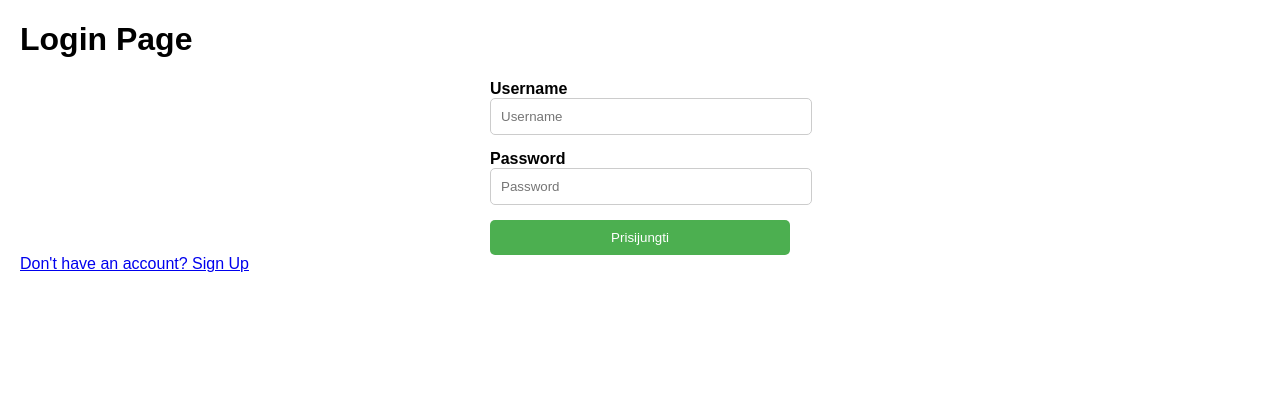
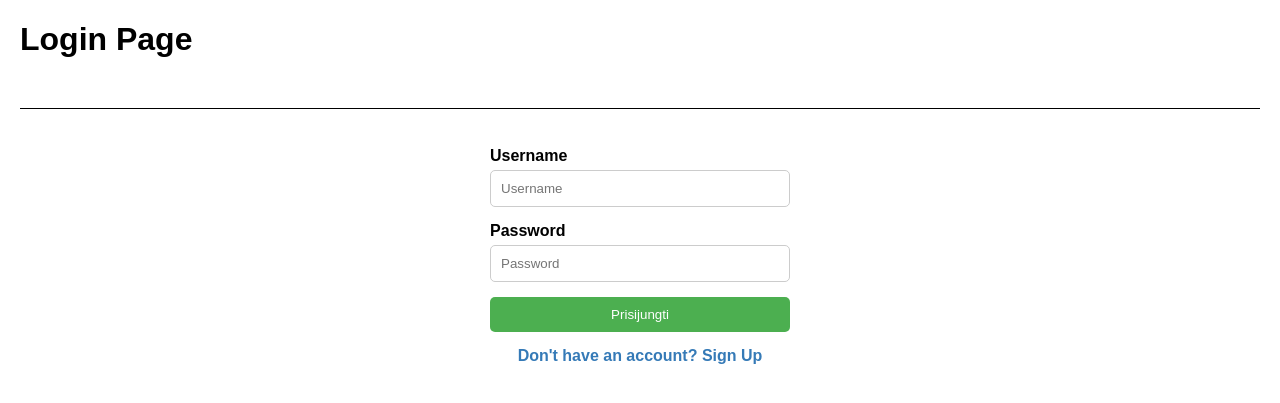
Before and after one commit to KamilesVersion/SWOD, a Flask app: page /login in a window 1280 px wide. Shown: the top 403 px of the page. Run offline with Flask 3, Linux system fonts and the light colour scheme.

Commit message:
Fixed login GUI

```diff
--- a/SWOD/SWOD/templates/login.html
+++ b/SWOD/SWOD/templates/login.html
@@ -1,4 +1,4 @@
-<!DOCTYPE html>
+<!--<!DOCTYPE html>
 <html lang="en">
 
 <head>
@@ -43,6 +43,8 @@
             border: none;
             border-radius: 5px;
             cursor: pointer;
+            width: 107%; /* Makes it the same width as inputs */
+            box-sizing: border-box; /* Ensures padding doesn't affect width */
         }
 
             input[type="submit"]:hover {
@@ -84,4 +86,123 @@
     <a href="{{ url_for('register') }}">Don't have an account? Sign Up</a>
 </body>
 
+</html>-->
+
+<!DOCTYPE html>
+<html lang="en">
+
+<head>
+    <meta charset="UTF-8">
+    <meta name="viewport" content="width=device-width, initial-scale=1.0">
+    <title>Login</title>
+    <style>
+        body {
+            font-family: Arial, sans-serif;
+            margin: 20px;
+        }
+
+        h1 {
+            text-align: left;
+            margin-bottom: 5px;
+            padding-bottom: 45px;
+        }
+
+        .line {
+            width: 100%;
+            height: 1px;
+            background-color: black;
+            margin-bottom: 20px;
+        }
+
+        form {
+            display: flex;
+            flex-direction: column;
+            max-width: 300px;
+            margin: auto;
+        }
+
+        .form-group {
+            margin-bottom: 15px;
+            text-align: left;
+        }
+
+        label {
+            margin-bottom: 5px;
+            font-weight: bold;
+            display: block;
+        }
+
+        input[type="text"],
+        input[type="password"],
+        input[type="submit"] {
+            padding: 10px;
+            border: 1px solid #ccc;
+            border-radius: 5px;
+            width: 100%;
+            box-sizing: border-box;
+        }
+
+        input[type="submit"] {
+            background-color: #4CAF50;
+            color: white;
+            border: none;
+            cursor: pointer;
+        }
+
+            input[type="submit"]:hover {
+                background-color: #45a049;
+            }
+
+        .error {
+            color: red;
+            font-size: 0.9em;
+        }
+
+        .register-link {
+            display: block;
+            margin-top: 15px;
+            font-size: 16px;
+            text-decoration: none;
+            color: #357ab7;
+            font-weight: bold;
+            text-align: center;
+        }
+
+            .register-link:hover {
+                text-decoration: underline;
+            }
+    </style>
+</head>
+
+<body>
+    <h1>Login Page</h1>
+    <div class="line"></div>
+
+    <br />
+
+    <form method="POST" action="">
+        {{ form.hidden_tag() }}
+
+        <div class="form-group">
+            {{ form.username.label }}
+            {{ form.username }}
+            {% for error in form.username.errors %}
+            <span class="error">{{ error }}</span>
+            {% endfor %}
+        </div>
+
+        <div class="form-group">
+            {{ form.password.label }}
+            {{ form.password }}
+            {% for error in form.password.errors %}
+            <span class="error">{{ error }}</span>
+            {% endfor %}
+        </div>
+
+        <input type="submit" value="Prisijungti">
+
+        <a href="{{ url_for('register') }}" class="register-link">Don't have an account? Sign Up</a>
+    </form>
+</body>
+
 </html>
```
Also changed, not shown: 1 other file.
